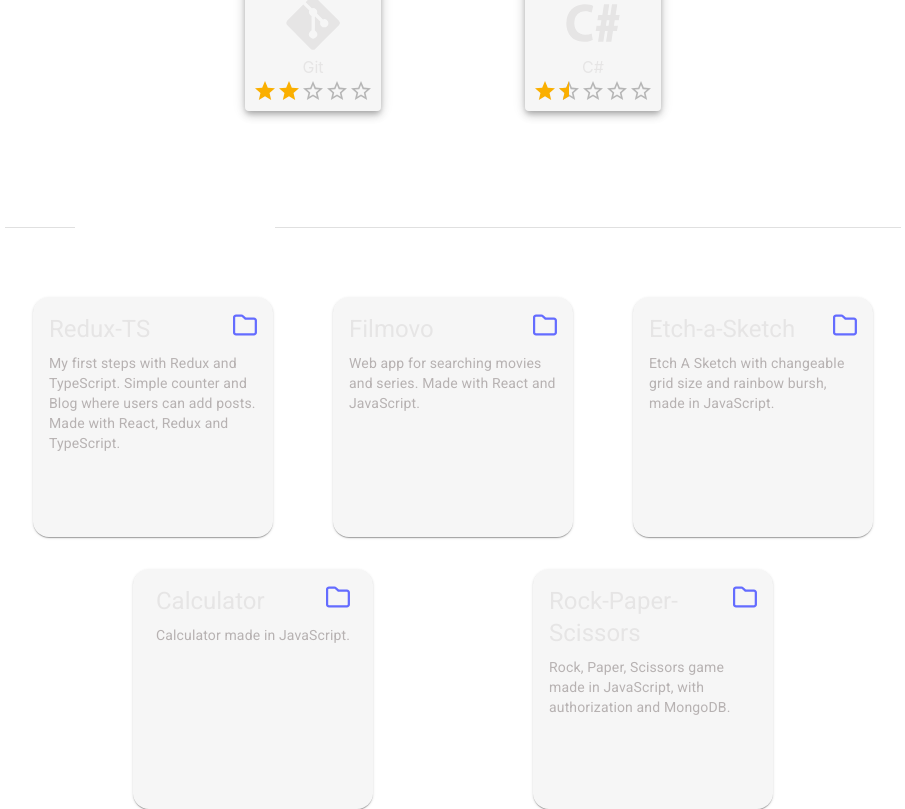
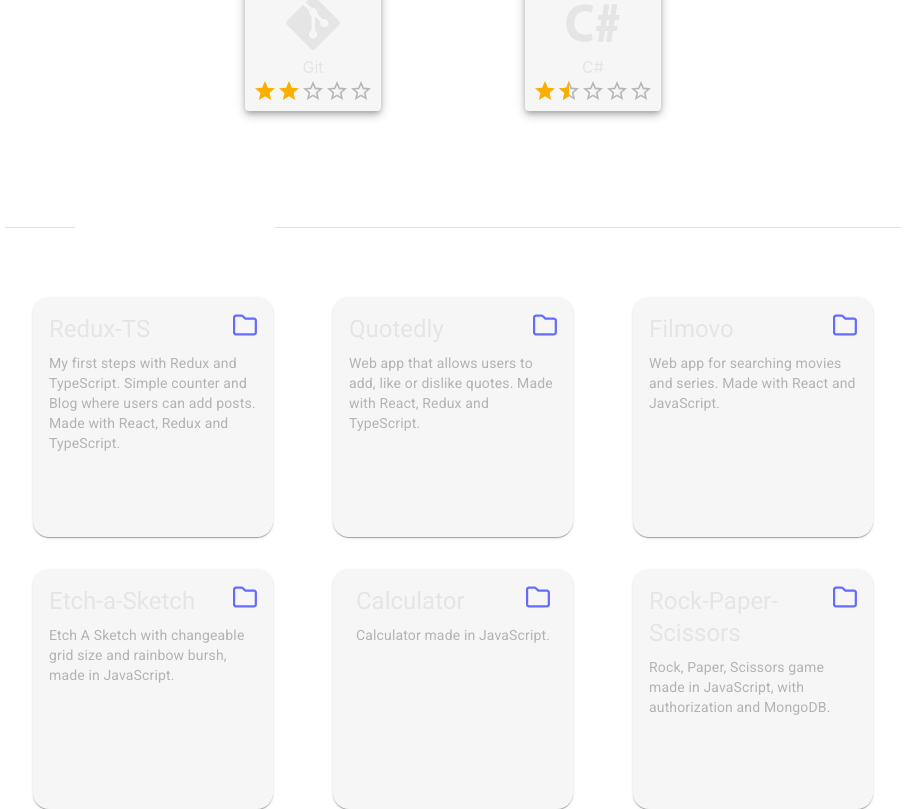
Before and after one commit to ezi000/Portfolio, a React (Vite) app: page / in a window 1280 px wide. Shown: the part 1274-2083 px from the top of the page, without its empty margins (187-1092 px from the left). Built offline with nearby package versions, Linux system fonts and the light colour scheme.

Commit message:
Added new project - Quotedly

```diff
--- a/src/components/Projects.tsx
+++ b/src/components/Projects.tsx
@@ -112,26 +112,33 @@ const ProjectsArray: ProjectsArrayType[] = [
   },
   {
     id: "2",
+    name: "Quotedly",
+    description:
+      "Web app that allows users to add, like or dislike quotes. Made with React, Redux and TypeScript.",
+    link: "https://github.com/ezi000/Quotedly",
+  },
+  {
+    id: "3",
     name: "Filmovo",
     description:
       "Web app for searching movies and series. Made with React and JavaScript.",
     link: "https://github.com/ezi000/Filmovo",
   },
   {
-    id: "3",
+    id: "4",
     name: "Etch-a-Sketch",
     description:
       "Etch A Sketch with changeable grid size and rainbow bursh, made in JavaScript.",
     link: "https://github.com/ezi000/Etch-a-Sketch",
   },
   {
-    id: "4",
+    id: "5",
     name: "Calculator",
     description: "Calculator made in JavaScript.",
     link: "https://github.com/ezi000/Calculator",
   },
   {
-    id: "5",
+    id: "6",
     name: "Rock-Paper-Scissors",
     description:
       "Rock, Paper, Scissors game made in JavaScript, with authorization and MongoDB.",
```
